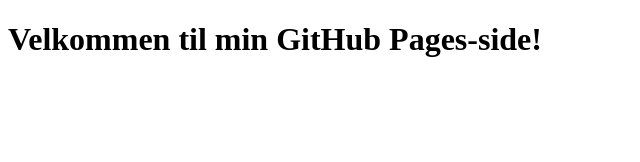
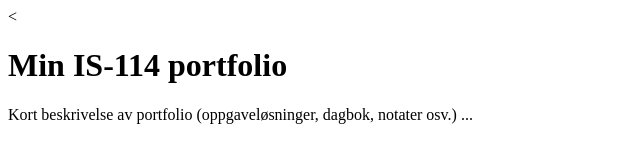
Before and after one commit to Itsiselin/OBLIG-00, a plain HTML site: page docs/index.html in a window 1280 px wide. Shown: the whole page, without its empty margins (0-640 px from the left). Drawn offline with Linux system fonts and the light colour scheme.

Commit message:
Update index.html

```diff
--- a/docs/index.html
+++ b/docs/index.html
@@ -1,9 +1,12 @@
 <!DOCTYPE html>
 <html>
 <head>
-    <title>Min GitHub Pages-side</title>
-</head>
+<meta charset="utf-8">
+<meta name="viewport" content="width=device-width, initial-scale=1">
+<title>Iselin Rolness</title>
+<</head>
 <body>
-    <h1>Velkommen til min GitHub Pages-side!</h1>
+<h1>Min IS-114 portfolio</h1>
+<p>Kort beskrivelse av portfolio (oppgaveløsninger, dagbok, notater osv.) ...
 </body>
 </html>
```
